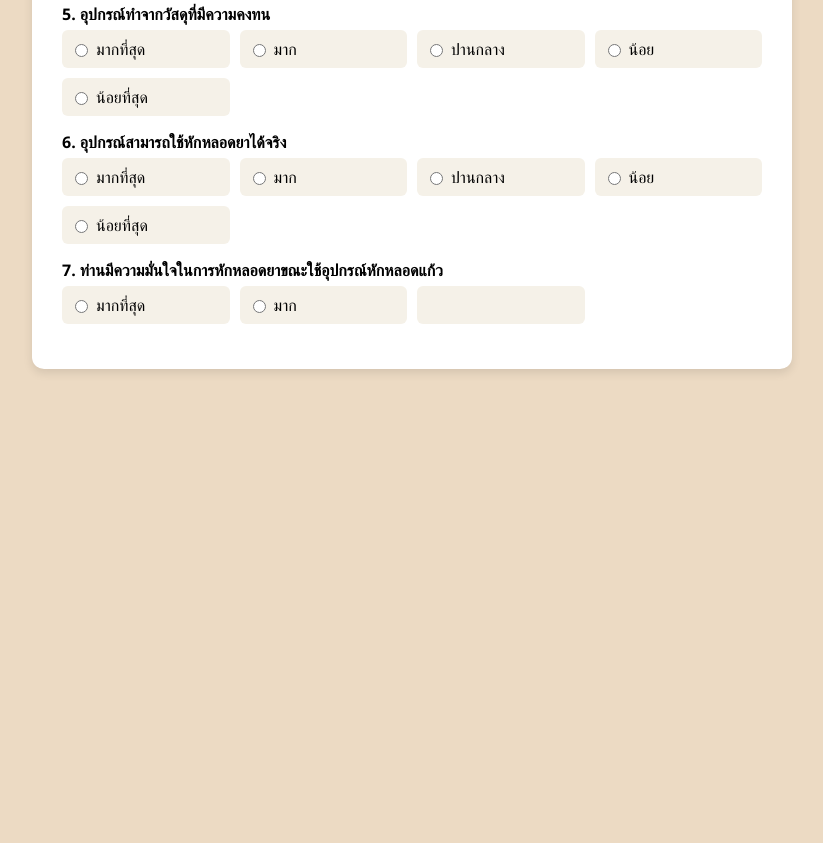
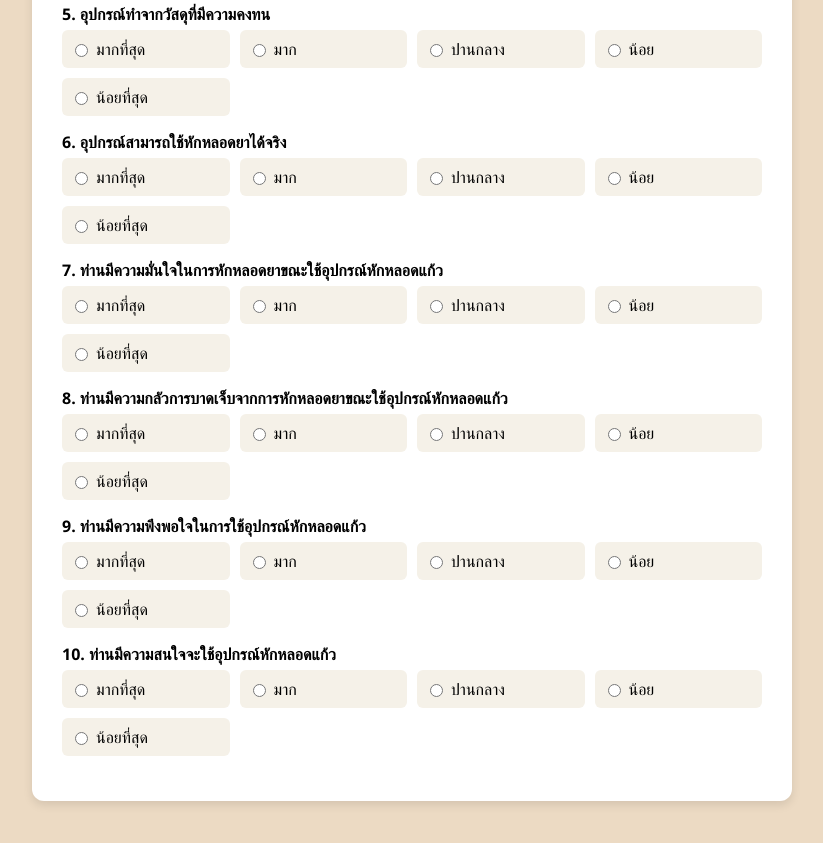
Before and after one commit to montira1321/survey_amp, a plain HTML site: page index.html in a window 1280 px wide. Shown: the part 1920-2763 px from the top of the page, without its empty margins (228-1051 px from the left). Before the commit the page ends 2339 px from the top, so only its background shows below. Drawn offline with Linux system fonts and the light colour scheme.

Commit message:
Update index.html

```diff
--- a/index.html
+++ b/index.html
@@ -141,7 +141,30 @@
           <label><input type="radio" name="entry.531532209" value="น้อยที่สุด"> น้อยที่สุด</label>
         </div></div>
         <div class="question"><p>7. ท่านมีความมั่นใจในการหักหลอดยาขณะใช้อุปกรณ์หักหลอดแก้ว</p><div class="options">
-          <label><input type="radio" name="entry.1944322451" value="มากที่สุด" required> มากที่สุด</label>
-          <label><input type="radio" name="entry.1944322451" value="มาก"> มาก</label>
-          <label><input type="radio" name="entry.
-"""
+          <label><input type="radio" name="entry.531532209" value="มากที่สุด" required> มากที่สุด</label>
+          <label><input type="radio" name="entry.531532209" value="มาก"> มาก</label>
+          <label><input type="radio" name="entry.531532209" value="ปานกลาง"> ปานกลาง</label>
+          <label><input type="radio" name="entry.531532209" value="น้อย"> น้อย</label>
+          <label><input type="radio" name="entry.531532209" value="น้อยที่สุด"> น้อยที่สุด</label>
+        </div></div>
+         <div class="question"><p>8. ท่านมีความกลัวการบาดเจ็บจากการหักหลอดยาขณะใช้อุปกรณ์หักหลอดแก้ว</p><div class="options">
+          <label><input type="radio" name="entry.531532209" value="มากที่สุด" required> มากที่สุด</label>
+          <label><input type="radio" name="entry.531532209" value="มาก"> มาก</label>
+          <label><input type="radio" name="entry.531532209" value="ปานกลาง"> ปานกลาง</label>
+          <label><input type="radio" name="entry.531532209" value="น้อย"> น้อย</label>
+          <label><input type="radio" name="entry.531532209" value="น้อยที่สุด"> น้อยที่สุด</label>
+        </div></div>
+         <div class="question"><p>9. ท่านมีความพึงพอใจในการใช้อุปกรณ์หักหลอดแก้ว</p><div class="options">
+          <label><input type="radio" name="entry.531532209" value="มากที่สุด" required> มากที่สุด</label>
+          <label><input type="radio" name="entry.531532209" value="มาก"> มาก</label>
+          <label><input type="radio" name="entry.531532209" value="ปานกลาง"> ปานกลาง</label>
+          <label><input type="radio" name="entry.531532209" value="น้อย"> น้อย</label>
+          <label><input type="radio" name="entry.531532209" value="น้อยที่สุด"> น้อยที่สุด</label>
+        </div></div>
+        <div class="question"><p>10. ท่านมีความสนใจจะใช้อุปกรณ์หักหลอดแก้ว</p><div class="options">
+          <label><input type="radio" name="entry.531532209" value="มากที่สุด" required> มากที่สุด</label>
+          <label><input type="radio" name="entry.531532209" value="มาก"> มาก</label>
+          <label><input type="radio" name="entry.531532209" value="ปานกลาง"> ปานกลาง</label>
+          <label><input type="radio" name="entry.531532209" value="น้อย"> น้อย</label>
+          <label><input type="radio" name="entry.531532209" value="น้อยที่สุด"> น้อยที่สุด</label>
+        </div></div>
```
